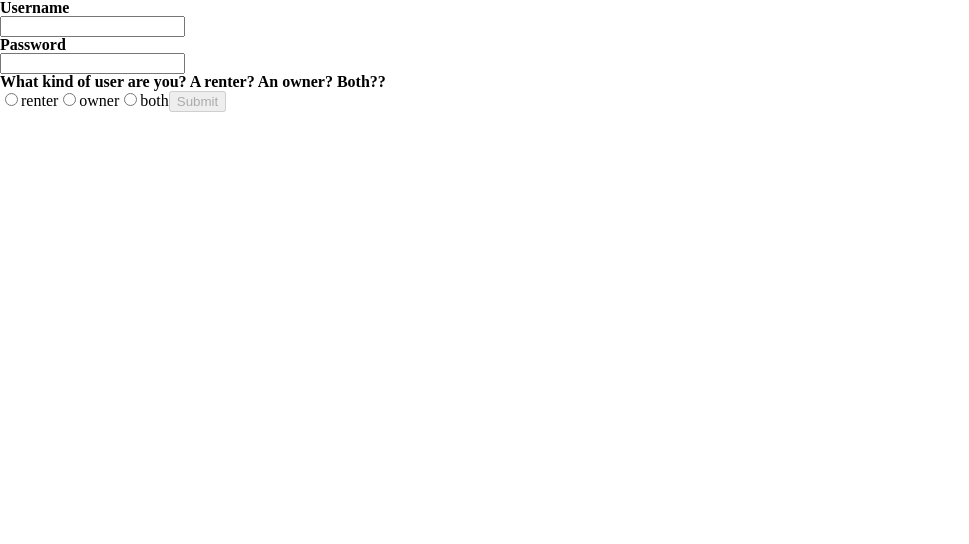
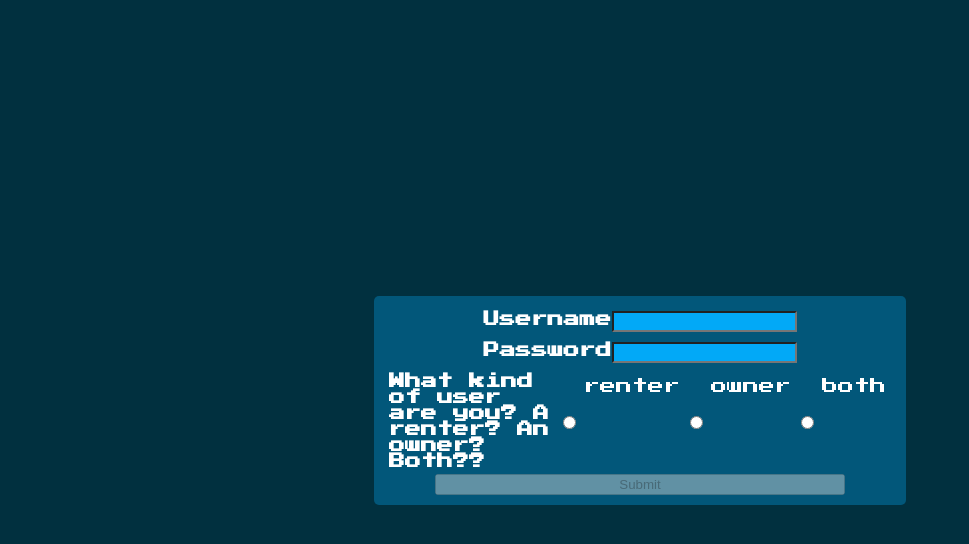
Before and after one commit to TT-Use-My-Tech-Stuff/Front-End, a React (Create React App) app: page /signup in a window 1280 px wide. Shown: the top 544 px of the page, without its empty margins (0-969 px from the left). Built offline with nearby package versions, Linux system fonts and the light colour scheme.

Commit message:
css added to signup

```diff
--- a/src/components/Signup/Signup.js
+++ b/src/components/Signup/Signup.js
@@ -4,7 +4,40 @@ import { useState, useEffect } from 'react';
 import axios from 'axios';
 import * as yup from 'yup'
 
-const Page = styled.div``
+const Page = styled.div`
+    background-color: #01303f;
+    color: white;
+    height: 100vh;
+    margin: auto;
+    display: flex;
+    justify-content: center;
+    flex-direction: column;
+    font-family: PressStart2P;
+    label {
+        padding: 5px;
+        display:flex;
+        justify-content: center;
+    }
+
+    button{
+        width: 80%;
+        margin: auto;
+    }
+
+    input {
+        background-color: #02a9f7;
+    }
+    .registerForm {
+        display: flex;
+        flex-direction: column;
+        justify-content: center;
+        background-color: #02577a;
+        padding: 10px;
+        border-radius: 5px;
+        width:40%;
+        margin: auto;
+    }
+`
 
 const formSchema = yup.object().shape({
     username: yup.string().required('Please enter a username'),
@@ -81,7 +114,7 @@ const Signup = () => {
 
     return(
         <Page>
-            <form onSubmit={formSubmit}>
+            <form className="registerForm" onSubmit={formSubmit}>
                 <label htmlFor='username'>
                     <h3>Username</h3>
                     <input
```
